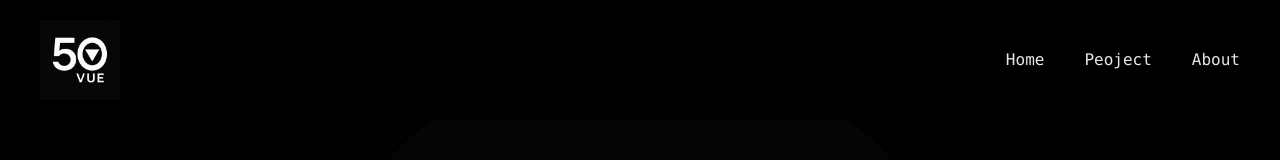
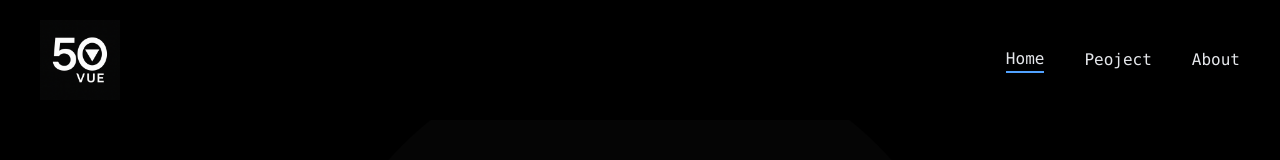
Before and after one commit to SunACong/50-vue-projects, a Vue app: page / in a window 1280 px wide. Shown: the top 160 px of the page. Built offline with nearby package versions, Linux system fonts and the light colour scheme.

Commit message:
refactor: 统一路由和ID的命名规范
将路由和ID的命名统一为大驼峰格式，避免vercel部署后显示不正常。

```diff
--- a/src/constants/index.js
+++ b/src/constants/index.js
@@ -1,7 +1,7 @@
 export const navList = [
-    { id: 1, title: 'Home', link: '#home' },
-    { id: 2, title: 'Peoject', link: '#projects' },
-    { id: 3, title: 'About', link: '#about' },
+    { id: 1, title: 'Home', link: '#Home' },
+    { id: 2, title: 'Peoject', link: '#Projects' },
+    { id: 3, title: 'About', link: '#About' },
 ]
 
 export const projectList = [
--- a/src/router/index.js
+++ b/src/router/index.js
@@ -5,12 +5,12 @@ import ExpandingCards from '@/projects/ExpandingCards.vue'
 const routes = [
     {
         path: '/',
-        name: 'home',
+        name: 'Home',
         component: () => import('@/sections/Home.vue')
     },
     {
-        path: '/projects',
-        name: 'projects',
+        path: '/Projects',
+        name: 'Projects',
         component: () => import('@/sections/Projects.vue')
     },
     {
--- a/src/sections/Home.vue
+++ b/src/sections/Home.vue
@@ -1,5 +1,5 @@
 <template>
-    <section class="flex min-h-screen w-full flex-col" id="home">
+    <section class="flex min-h-screen w-full flex-col" id="Home">
         <div
             class="absolute inset-0 z-0 bg-[url(@/assets/showcase-bg.png)] bg-center bg-no-repeat opacity-20" />
         <div
--- a/src/sections/Navbar.vue
+++ b/src/sections/Navbar.vue
@@ -14,7 +14,7 @@
                             'font-mono text-gray-200 transition-all hover:scale-105',
                             currentTab === item.id ? 'border-b-2 border-blue-400' : 'border-b-0',
                         ]">
-                        <a :href="item.link">{{ item.title }}</a>
+                        <a :href="item.link" @click="goHome">{{ item.title }}</a>
                     </div>
                 </div>
             </div>
@@ -26,5 +26,5 @@
     import { ref } from 'vue'
     import { navList } from '../constants/index'
 
-    const currentTab = ref(0)
+    const currentTab = ref(1)
 </script>
--- a/src/sections/Projects.vue
+++ b/src/sections/Projects.vue
@@ -1,5 +1,5 @@
 <template>
-    <section class="c-space" id="projects">
+    <section class="c-space" id="Projects">
         <div class="grid grid-cols-1 gap-4 sm:grid-cols-2 md:grid-cols-3 lg:grid-cols-5">
             <div
                 v-for="item in projectList"
@@ -14,8 +14,6 @@
                     <h3 class="mb-4 text-xl font-bold text-white">{{ item.title }}</h3>
                     <RouterLink
                         :to="item.link"
-                        target="_blank"
-                        rel="noopener noreferrer"
                         class="rounded-md bg-blue-500 px-4 py-2 text-white transition-colors duration-200 hover:bg-blue-600">
                         Live Demo
                     </RouterLink>
```
